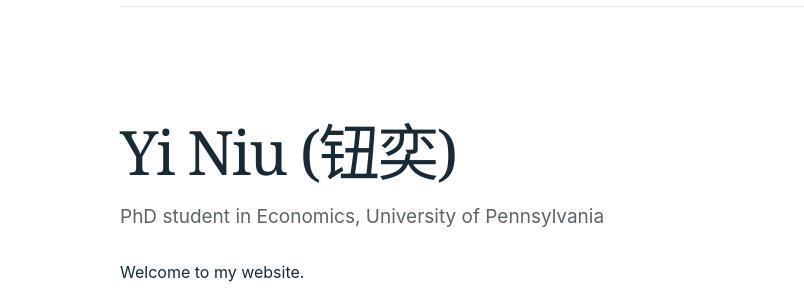
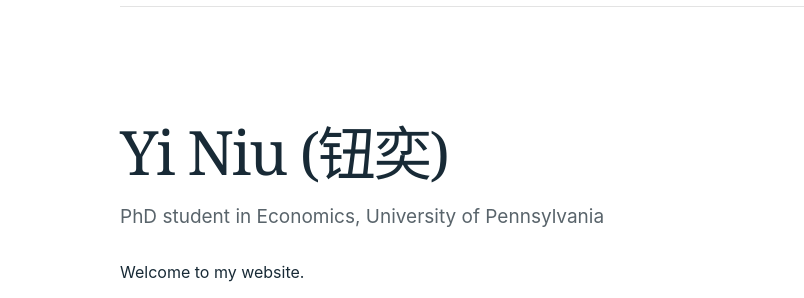
Before and after one commit to YiNiu-bot/yiniu-bot.github.io, a plain HTML site: page index.html in a window 1280 px wide. Shown: the part 83-381 px from the top of the page, 0-804 px from the left. Drawn offline with Linux system fonts and the light colour scheme.

Commit message:
Reduce only the Chinese name by five percent

```diff
--- a/index.html
+++ b/index.html
@@ -14,7 +14,7 @@
   </header>
   <main id="main">
     <section class="intro" id="about" aria-labelledby="name">
-      <div class="intro-copy"><h1 id="name">Yi Niu <span lang="zh-Hans">(钮奕)</span></h1><p class="position">PhD student in Economics, University of Pennsylvania</p><p class="bio">Welcome to my website.</p><p class="bio">My research interests include causal inference, networks, machine learning methods, and applied econometrics.</p><a class="text-link" href="#research">Explore my research <span aria-hidden="true">↗</span></a></div>
+      <div class="intro-copy"><h1 id="name">Yi Niu <span lang="zh-Hans" style="font-size:95%">(钮奕)</span></h1><p class="position">PhD student in Economics, University of Pennsylvania</p><p class="bio">Welcome to my website.</p><p class="bio">My research interests include causal inference, networks, machine learning methods, and applied econometrics.</p><a class="text-link" href="#research">Explore my research <span aria-hidden="true">↗</span></a></div>
       <div class="portrait"><img src="./team_portrait_3.png" alt="Portrait of Yi Niu" width="1254" height="1254"></div>
     </section>
     <section class="section" id="research" aria-labelledby="research-heading">
```
